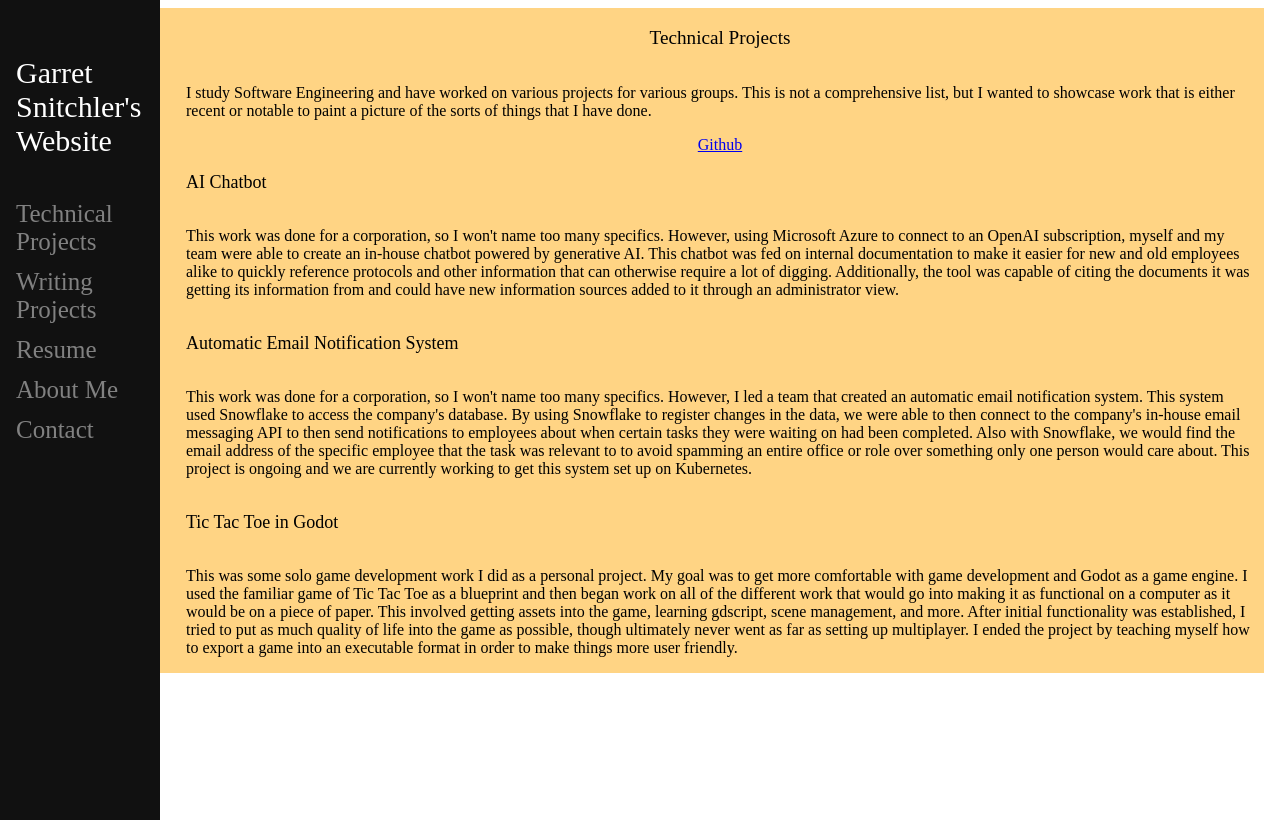
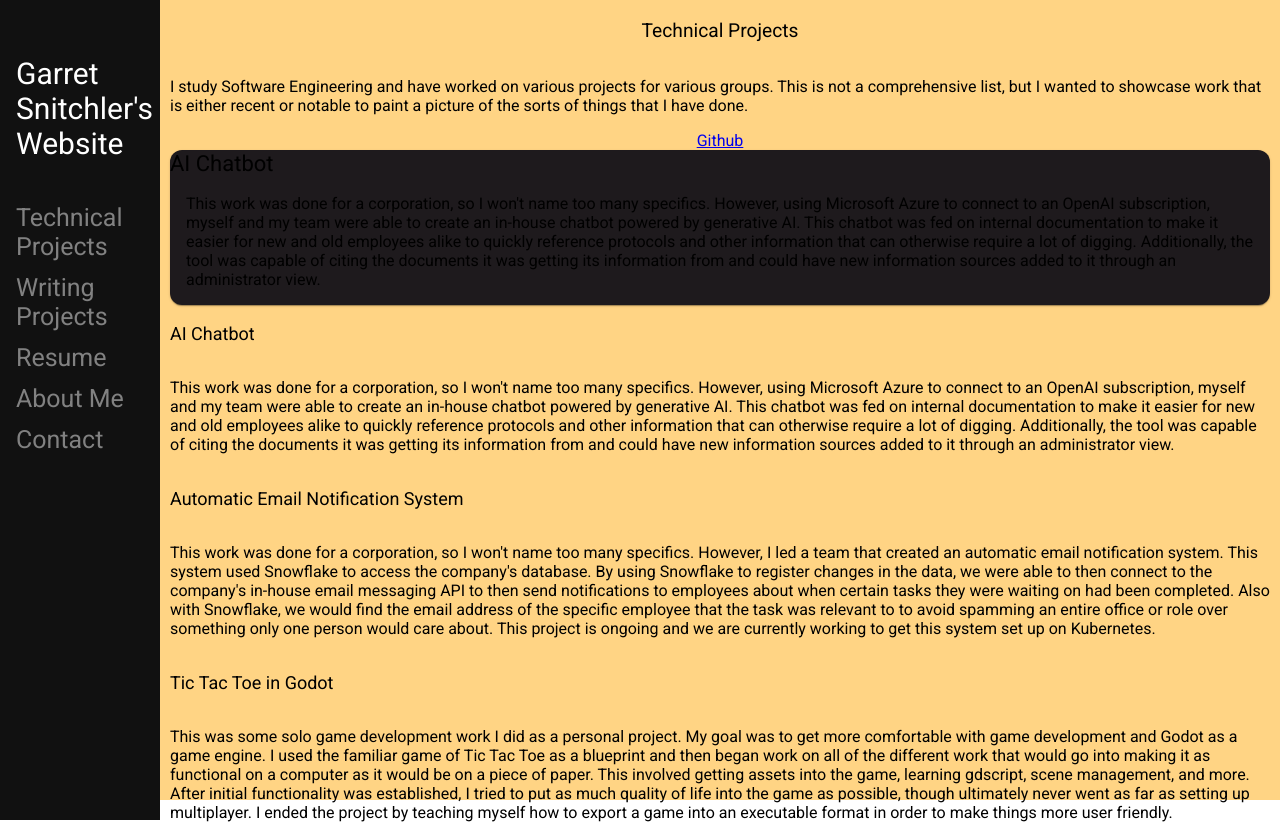
Before and after one commit to garret-snitchler/portfolio, an Angular app: page / in a window 1280 px wide. Before the commit the page ends 800 px from the top, so only its background shows below. Built offline with nearby package versions, Linux system fonts and the light colour scheme.

Commit message:
We have a working card

```diff
--- a/angular.json
+++ b/angular.json
@@ -27,6 +27,7 @@
               }
             ],
             "styles": [
+              "@angular/material/prebuilt-themes/magenta-violet.css",
               "src/styles.css"
             ],
             "scripts": [],
@@ -90,6 +91,7 @@
               }
             ],
             "styles": [
+              "@angular/material/prebuilt-themes/magenta-violet.css",
               "src/styles.css"
             ],
             "scripts": []
--- a/package.json
+++ b/package.json
@@ -11,10 +11,12 @@
   },
   "private": true,
   "dependencies": {
+    "@angular/cdk": "^19.2.11",
     "@angular/common": "^19.2.0",
     "@angular/compiler": "^19.2.0",
     "@angular/core": "^19.2.0",
     "@angular/forms": "^19.2.0",
+    "@angular/material": "^19.2.11",
     "@angular/platform-browser": "^19.2.0",
     "@angular/platform-browser-dynamic": "^19.2.0",
     "@angular/platform-server": "^19.2.0",
--- a/src/app/app.component.html
+++ b/src/app/app.component.html
@@ -23,6 +23,15 @@
       I study Software Engineering and have worked on various projects for various groups. This is not a comprehensive list, but I wanted to showcase work that is either recent or notable to paint a picture of the sorts of things that I have done.
     </p>
     <a href="https://github.com/garret-snitchler">Github</a>
+    <app-project-card
+      [projectTitle]="'AI Chatbot'"
+      [projectDescription]="`
+      This work was done for a corporation, so I won't name too many specifics. However, using Microsoft Azure to connect to an OpenAI subscription,
+      myself and my team were able to create an in-house chatbot powered by generative AI. This chatbot was fed on internal documentation to make it easier for new and old
+      employees alike to quickly reference protocols and other information that can otherwise require a lot of digging. Additionally, the tool was capable
+      of citing the documents it was getting its information from and could have new information sources added to it through an administrator view.
+      `"
+    ></app-project-card>
     <div class="row">
       <p class="subheading">AI Chatbot</p>
       <p>
--- a/src/app/app.component.ts
+++ b/src/app/app.component.ts
@@ -1,9 +1,10 @@
 import { Component } from '@angular/core';
 import { RouterOutlet } from '@angular/router';
+import { ProjectCardComponent } from './project-card/project-card.component';
 
 @Component({
   selector: 'app-root',
-  imports: [RouterOutlet],
+  imports: [RouterOutlet, ProjectCardComponent],
   templateUrl: './app.component.html',
   styleUrl: './app.component.css'
 })
--- /dev/null
+++ b/src/app/project-card/project-card.component.ts
@@ -0,0 +1,26 @@
+import { Component, Input } from '@angular/core';
+import { MatCardModule } from '@angular/material/card';
+
+@Component({
+  selector: 'app-project-card',
+  standalone: true,
+  imports: [MatCardModule],
+  template: `
+    <mat-card>
+      <mat-card-title>{{ projectTitle }}</mat-card-title>
+      <mat-card-content>
+        <p>{{ projectDescription }}</p>
+      </mat-card-content>
+    </mat-card>
+  `,
+  // styleUrls: ['./project-card.component.css']
+})
+export class ProjectCardComponent {
+  @Input() projectTitle!: string;
+  @Input() projectDescription!: string;
+}
+
+// <app-project-card
+//   [projectTitle]="'Task Tracker'"
+//   [projectDescription]="'A tool to manage your daily tasks.'"
+// ></app-project-card>
--- a/src/index.html
+++ b/src/index.html
@@ -6,8 +6,10 @@
   <base href="/">
   <meta name="viewport" content="width=device-width, initial-scale=1">
   <link rel="icon" type="image/x-icon" href="favicon.ico">
+  <link href="https://fonts.googleapis.com/css2?family=Roboto:wght@300;400;500&display=swap" rel="stylesheet">
+  <link href="https://fonts.googleapis.com/icon?family=Material+Icons" rel="stylesheet">
 </head>
-<body>
+<body class="mat-typography">
   <app-root></app-root>
 </body>
 </html>
--- a/src/styles.css
+++ b/src/styles.css
@@ -0,0 +1,3 @@
+
+html, body { height: 100%; }
+body { margin: 0; font-family: Roboto, "Helvetica Neue", sans-serif; }
```
Also changed, not shown: src/app/project-card/project-card.component.css (added), 2 other files (tests, documents, lock files or other folders).
